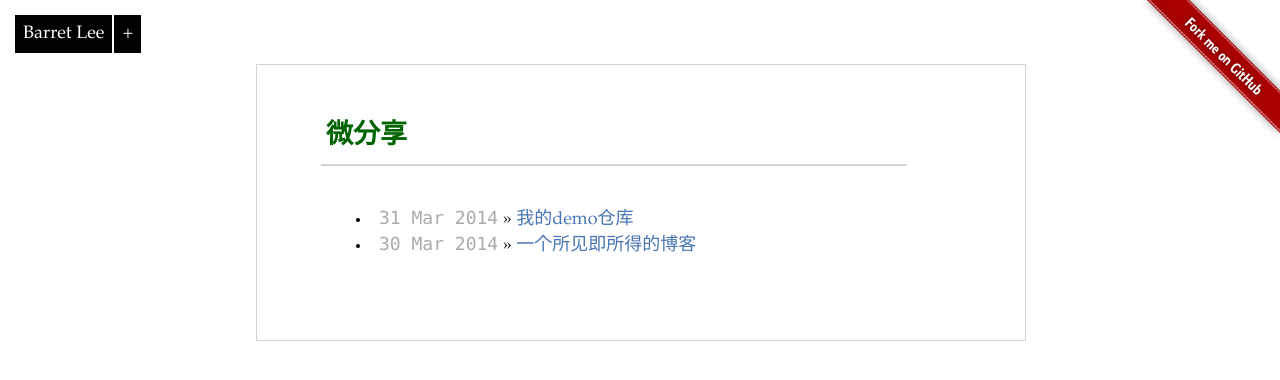
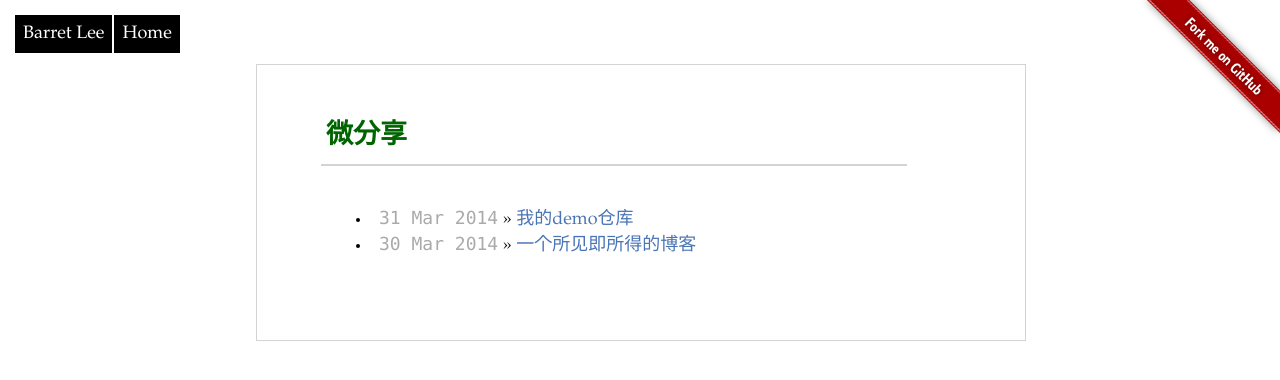
Before and after one commit to barretlee/snippets, a Jekyll site: the page built from index.html, in a window 1280 px wide. Shown: the top 380 px of the page. Built offline with Jekyll 4.4.1, drawn with Linux system fonts in a browser that asks for light colours; Markdown is read by kramdown in place of the engine named in the settings; comment, search, counter and statistics services are not loaded.

Commit message:
Update default.html

```diff
--- a/_layouts/default.html
+++ b/_layouts/default.html
@@ -9,8 +9,8 @@
 <body>
 	<div class="home-menu" itemscope="" itemtype="http://schema.org/Person">
 	    <div class="home-icon-con">
-	        <a class="home-menu-icon" href="/" itemprop="name">Barret Lee</a>
-	        <a class="home-follow" href="/" title="Contact Me">+</a>
+	        <a class="home-menu-icon" href="http://barretlee.com" itemprop="name">Barret Lee</a>
+	        <a class="home-follow" href="http://hi.barretlee.com" title="Contact Me">Home</a>
 		    <div class="home-contact">
 		        <a href="http://www.facebook.com/barret.china" target="_blank" itemprop="follows" style="margin-left:-5px;"><img src="/imgs/facebook-32.png" alt="facebook" width="32"></a>
 		        <a href="mailto:barret.china@gmail.com" itemprop="email" target="_blank" style="text-align:right"><img src="/imgs/gmail-32.png" alt="send mail to barret" width="32"></a>
```
